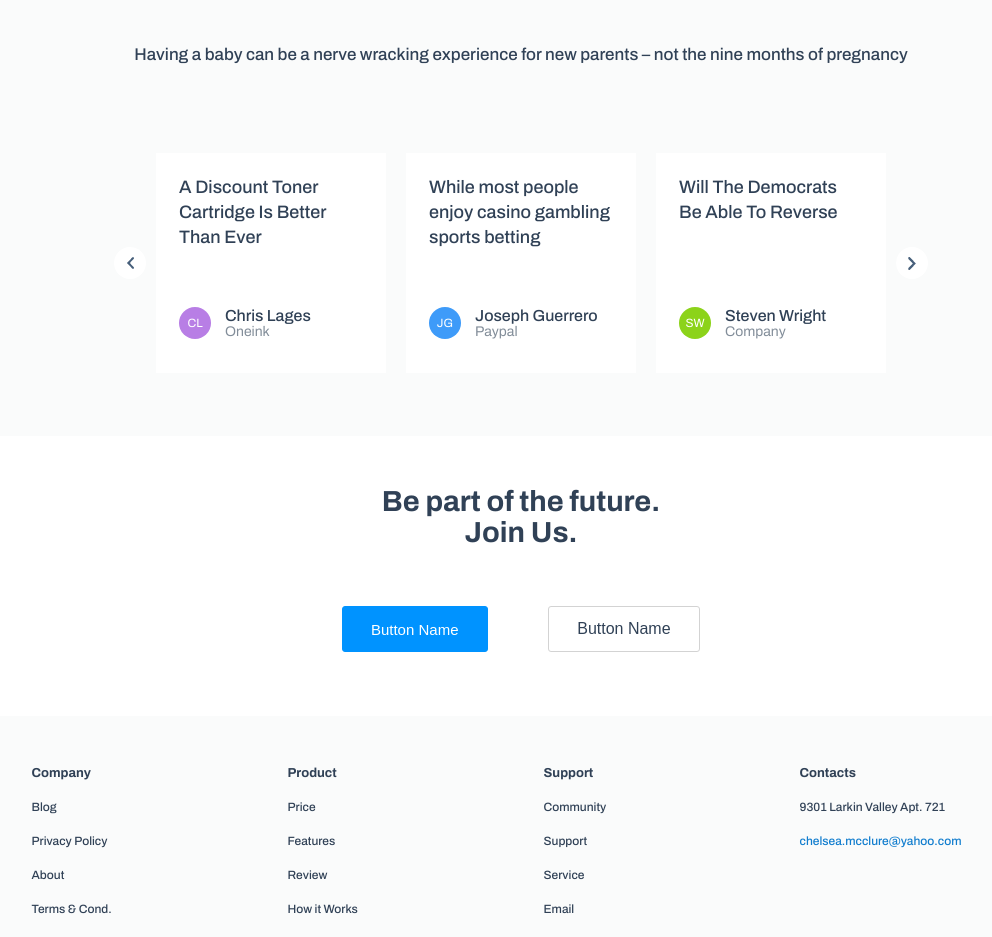
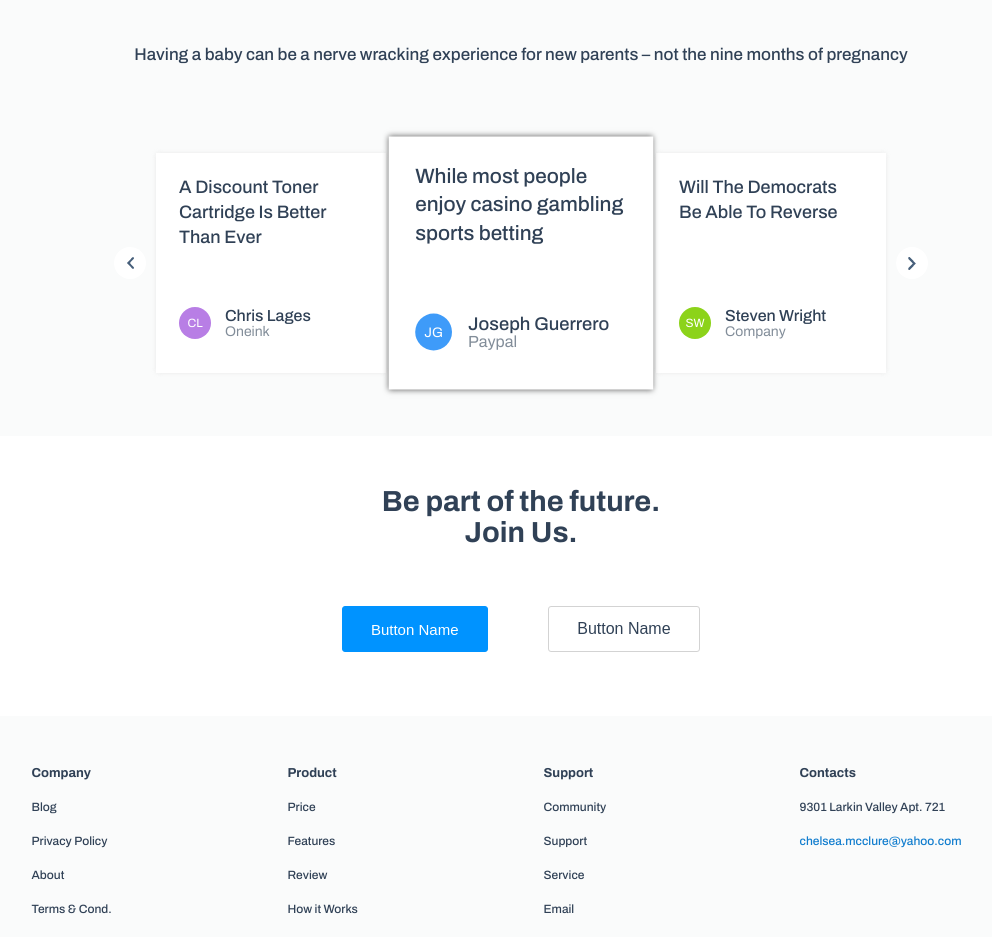
Before and after one commit to Aeilon/landing-page, a Gatsby site: page / in a window 1280 px wide. Shown: the part 3000-3937 px from the top of the page, without its empty margins (119-1111 px from the left). Built offline with nearby package versions, Linux system fonts and the light colour scheme; Gatsby itself is replaced by a stand-in of ours.

Commit message:
feat: Add slider in Testimonials section

```diff
--- a/src/components/Testimonials/SliderElementOne/index.js
+++ b/src/components/Testimonials/SliderElementOne/index.js
@@ -4,21 +4,45 @@ import styled, { css } from "styled-components"
 const Element = styled.div`
   width: 186px;
   height: 178px;
-  display: none;
+  position: absolute;
+  display: flex;
   background: white;
   justify-content: center;
   align-items: center;
-  //border: 1px solid black;
+  box-shadow: 0 0 5px 0.1px rgba(225, 225, 225, 0.8);
 
-  ${({ first }) =>
-    css`
-      order: ${first};
-    `};
+  ${({ elements, setElements }) =>
+    elements.first > 3
+      ? setElements({ ...elements, first: 1 })
+      : elements.first < 1
+      ? setElements({ ...elements, first: 3 })
+      : css`
+          z-index: ${elements.first};
+        `};
 
   @media (min-width: 768px) {
     width: 180px;
     height: 182px;
     display: flex;
+    position: static;
+    z-index: 1;
+
+    ${({ elements, setElements }) =>
+      elements.first > 3
+        ? setElements({ ...elements, first: 1 })
+        : elements.first < 1
+        ? setElements({ ...elements, first: 3 })
+        : css`
+            order: ${elements.first};
+          `};
+
+    ${({ elements }) =>
+      elements.first === 2 &&
+      css`
+        transform: scale(1.15);
+        box-shadow: 0 0 5px 0.1px #666;
+        z-index: 2;
+      `}
   }
   @media (min-width: 1024px) {
     width: 230px;
@@ -116,9 +140,9 @@ const SH3 = styled.h3`
   }
 `
 
-const SliderElementOne = ({ first }) => {
+const SliderElementOne = ({ elements, setElements }) => {
   return (
-    <Element first={first}>
+    <Element elements={elements} setElements={setElements}>
       <Wrapper>
         <MessageBox>
           <SH2>A Discount Toner Cartridge Is Better Than Ever</SH2>
--- a/src/components/Testimonials/SliderElementThree/index.js
+++ b/src/components/Testimonials/SliderElementThree/index.js
@@ -4,21 +4,45 @@ import styled, { css } from "styled-components"
 const Element = styled.div`
   width: 186px;
   height: 178px;
-  display: none;
+  display: flex;
+  position: absolute;
   background: white;
   justify-content: center;
   align-items: center;
-  //border: 1px solid black;
+  box-shadow: 0 0 5px 0.1px rgba(225, 225, 225, 0.8);
 
-  ${({ third }) =>
-    css`
-      order: ${third};
-    `};
+  ${({ elements, setElements }) =>
+    elements.third > 3
+      ? setElements({ ...elements, third: 1 })
+      : elements.third < 1
+      ? setElements({ ...elements, third: 3 })
+      : css`
+          z-index: ${elements.third};
+        `};
 
   @media (min-width: 768px) {
     width: 180px;
     height: 182px;
     display: flex;
+    position: static;
+    z-index: 1;
+
+    ${({ elements, setElements }) =>
+      elements.third > 3
+        ? setElements({ ...elements, third: 1 })
+        : elements.third < 1
+        ? setElements({ ...elements, third: 3 })
+        : css`
+            order: ${elements.third};
+          `};
+
+    ${({ elements }) =>
+      elements.third === 2 &&
+      css`
+        transform: scale(1.15);
+        box-shadow: 0 0 5px 0.1px #666;
+        z-index: 2;
+      `}
   }
   @media (min-width: 1024px) {
     width: 230px;
@@ -116,9 +140,9 @@ const SH3 = styled.h3`
   }
 `
 
-const SliderElementThree = ({ third }) => {
+const SliderElementThree = ({ elements, setElements }) => {
   return (
-    <Element third={third}>
+    <Element elements={elements} setElements={setElements}>
       <Wrapper>
         <MessageBox>
           <SH2>Will The Democrats Be Able To Reverse</SH2>
--- a/src/components/Testimonials/SliderElementTwo/index.js
+++ b/src/components/Testimonials/SliderElementTwo/index.js
@@ -4,20 +4,45 @@ import styled, { css } from "styled-components"
 const Element = styled.div`
   width: 186px;
   height: 178px;
+  position: absolute;
   display: flex;
   background: white;
   justify-content: center;
   align-items: center;
-  //border: 1px solid black;
+  box-shadow: 0 0 5px 0.1px rgba(225, 225, 225, 0.8);
 
-  ${({ second }) =>
-    css`
-      order: ${second};
-    `};
+  ${({ elements, setElements }) =>
+    elements.second > 3
+      ? setElements({ ...elements, second: 1 })
+      : elements.second < 1
+      ? setElements({ ...elements, second: 3 })
+      : css`
+          z-index: ${elements.second};
+        `};
 
   @media (min-width: 768px) {
     width: 180px;
     height: 182px;
+    display: flex;
+    position: static;
+    z-index: 1;
+
+    ${({ elements, setElements }) =>
+      elements.second > 3
+        ? setElements({ ...elements, second: 1 })
+        : elements.second < 1
+        ? setElements({ ...elements, second: 3 })
+        : css`
+            order: ${elements.second};
+          `};
+
+    ${({ elements }) =>
+      elements.second === 2 &&
+      css`
+        transform: scale(1.15);
+        box-shadow: 0 0 5px 0.1px #666;
+        z-index: 2;
+      `}
   }
   @media (min-width: 1024px) {
     width: 230px;
@@ -115,9 +140,9 @@ const SH3 = styled.h3`
   }
 `
 
-const SliderElementTwo = ({ second }) => {
+const SliderElementTwo = ({ elements, setElements }) => {
   return (
-    <Element second={second}>
+    <Element elements={elements} setElements={setElements}>
       <Wrapper>
         <MessageBox>
           <SH2>While most people enjoy casino gambling sports betting</SH2>
--- a/src/components/Testimonials/index.js
+++ b/src/components/Testimonials/index.js
@@ -112,13 +112,12 @@ const Dot = styled.div`
   align-items: center;
 `
 const SliderElements = styled.div`
-  @media (min-width: 320px) {
-    width: 240px;
-    height: 220px;
-    display: flex;
-    align-items: center;
-    justify-content: center;
-  }
+  width: 240px;
+  height: 220px;
+  display: flex;
+  align-items: center;
+  justify-content: center;
+
   @media (min-width: 425px) {
     width: 280px;
   }
@@ -138,43 +137,25 @@ const SliderElements = styled.div`
 `
 
 export default () => {
-  const [first, setFirst] = useState(1)
-  const [second, setSecond] = useState(2)
-  const [third, setThird] = useState(3)
+  const [elements, setElements] = useState({
+    first: 1,
+    second: 2,
+    third: 3,
+  })
 
   const nextFN = () => {
-    if (first === 3) {
-      setFirst(1)
-      setSecond(2)
-      setThird(3)
-    }
-    if (second === 3) {
-      setSecond(1)
-      setFirst(3)
-      setThird(2)
-    }
-    if (third === 3) {
-      setThird(1)
-      setFirst(2)
-      setSecond(3)
-    }
+    setElements({
+      first: elements.first + 1,
+      second: elements.second + 1,
+      third: elements.third + 1,
+    })
   }
   const prevFN = () => {
-    if (first === 1) {
-      setFirst(3)
-      setSecond(1)
-      setThird(2)
-    }
-    if (second === 1) {
-      setSecond(3)
-      setFirst(2)
-      setThird(1)
-    }
-    if (third === 1) {
-      setThird(3)
-      setFirst(1)
-      setSecond(2)
-    }
+    setElements({
+      first: elements.first - 1,
+      second: elements.second - 1,
+      third: elements.third - 1,
+    })
   }
 
   return (
@@ -188,17 +169,17 @@ export default () => {
           </SH2>
         </TextBox>
         <SliderBox>
-          <Dot>
-            <img src={ArrowLeft} alt="arrow" onClick={() => prevFN()} />
+          <Dot onClick={() => prevFN()}>
+            <img src={ArrowLeft} alt="arrow" />
           </Dot>
 
           <SliderElements>
-            <SliderElementOne first={first} />
-            <SliderElementTwo second={second} />
-            <SliderElementThree third={third} />
+            <SliderElementOne elements={elements} setElements={setElements} />
+            <SliderElementTwo elements={elements} setElements={setElements} />
+            <SliderElementThree elements={elements} setElements={setElements} />
           </SliderElements>
-          <Dot>
-            <img src={ArrowRight} alt="arrow" onClick={() => nextFN()} />
+          <Dot onClick={() => nextFN()}>
+            <img src={ArrowRight} alt="arrow" />
           </Dot>
         </SliderBox>
       </Wrapper>
--- a/src/components/layout.js
+++ b/src/components/layout.js
@@ -10,6 +10,10 @@ padding: 0;
   box-sizing: border-box;
   font-family: Archivo, sans-serif;
   scroll-behavior: smooth;
+
+  img{
+    user-select: none;
+  }
 
   @keyframes animate-circle {
     0% {
--- a/src/hooks/useOnScreen.js
+++ b/src/hooks/useOnScreen.js
@@ -4,6 +4,7 @@ export default function useOnScreen(ref, rootMargin = "0px") {
   const [isIntersecting, setIntersecting] = useState(false)
 
   useEffect(() => {
+    if (isIntersecting) return
     const observer = new IntersectionObserver(
       ([entry]) => {
         setIntersecting(entry.isIntersecting)
@@ -18,7 +19,7 @@ export default function useOnScreen(ref, rootMargin = "0px") {
     return () => {
       observer.unobserve(ref.current)
     }
-  }, [])
+  }, [isIntersecting])
 
   return isIntersecting
 }
```
Lines whose indentation alone changed are shown as unchanged.
